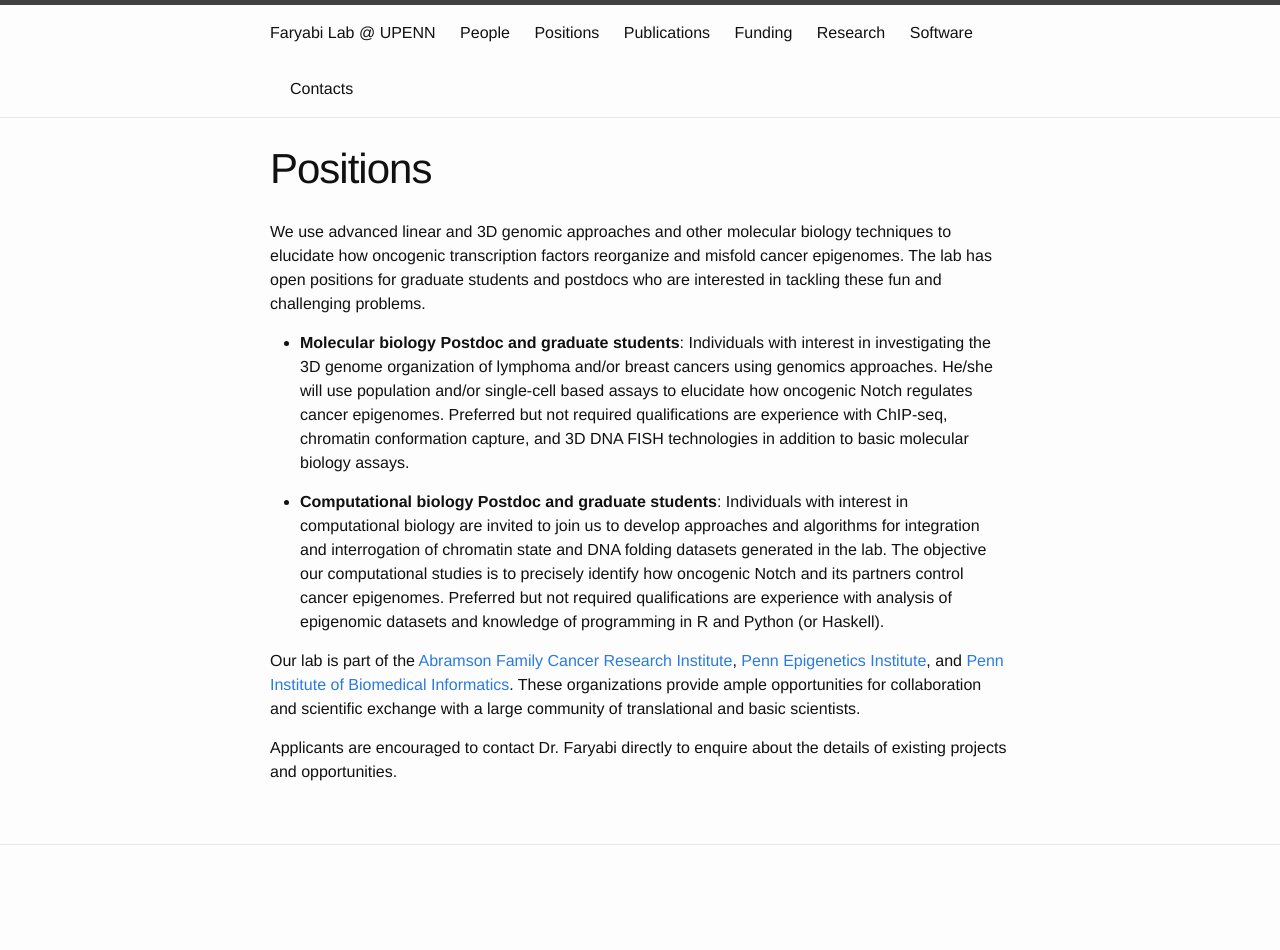
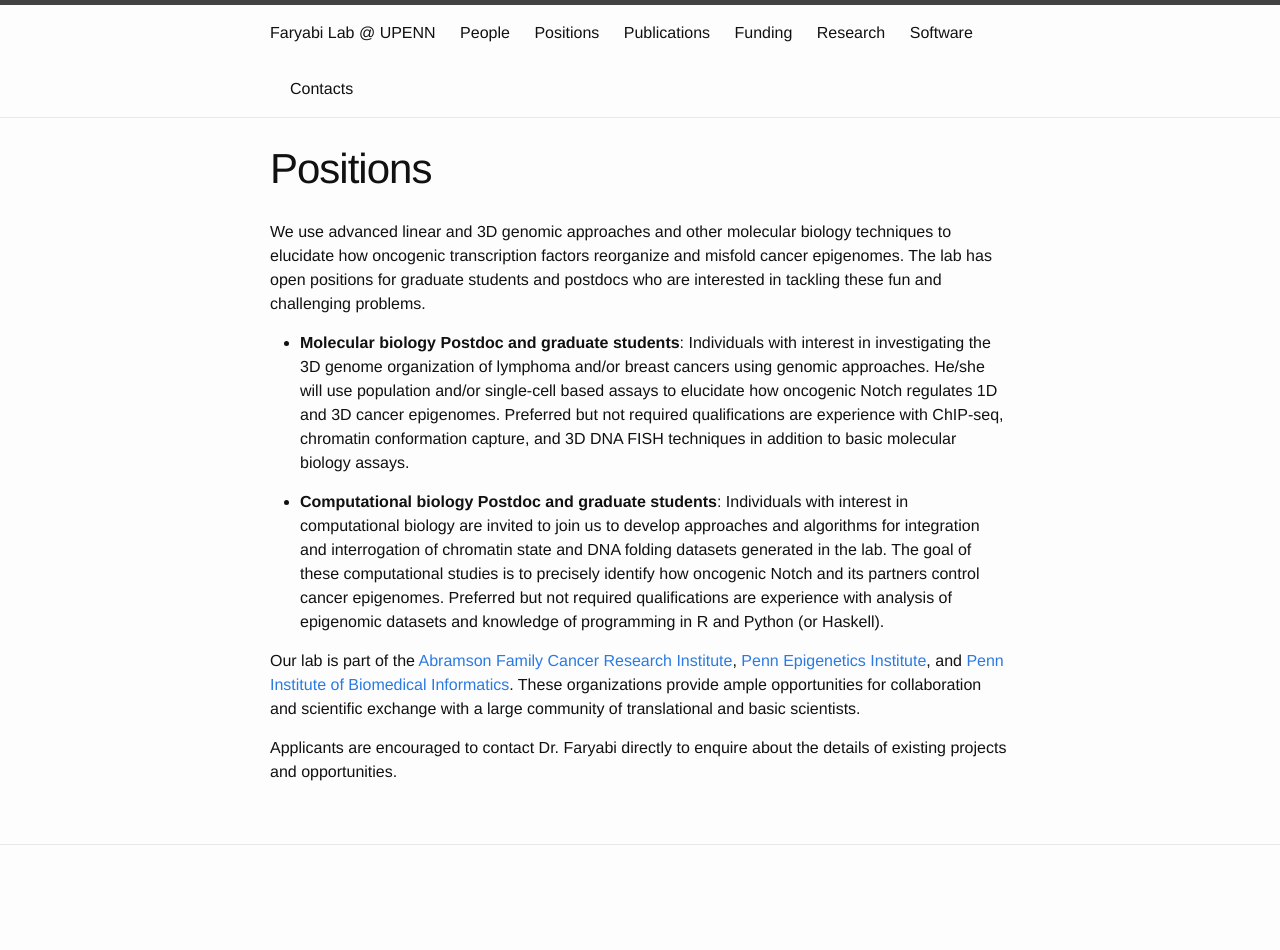
Before and after one commit to faryabib/faryabib.github.io, a Jekyll site: the page built from positions.md, in a window 1280 px wide. Built offline with Jekyll 4.4.1, drawn with Linux system fonts in a browser that asks for light colours.

Commit message:
Update positions.md

```diff
--- a/positions.md
+++ b/positions.md
@@ -6,9 +6,9 @@ permalink: /positions.html
 
 We use advanced linear and 3D genomic approaches and other molecular biology techniques to elucidate how oncogenic transcription factors reorganize and misfold cancer epigenomes. The lab has open positions for graduate students and postdocs who are interested in tackling these fun and challenging problems.
 
-* **Molecular biology Postdoc and graduate students**: Individuals with interest in investigating the 3D genome organization of lymphoma and/or breast cancers using genomics approaches. He/she will use population and/or single-cell based assays to elucidate how oncogenic Notch regulates cancer epigenomes. Preferred but not required qualifications are experience with ChIP-seq, chromatin conformation capture, and 3D DNA FISH technologies in addition to basic molecular biology assays.
+* **Molecular biology Postdoc and graduate students**: Individuals with interest in investigating the 3D genome organization of lymphoma and/or breast cancers using genomic approaches. He/she will use population and/or single-cell based assays to elucidate how oncogenic Notch regulates 1D and 3D cancer epigenomes. Preferred but not required qualifications are experience with ChIP-seq, chromatin conformation capture, and 3D DNA FISH techniques in addition to basic molecular biology assays.
 
-* **Computational biology Postdoc and graduate students**: Individuals with interest in computational biology are invited to join us to develop approaches and algorithms for integration and interrogation of chromatin state and DNA folding datasets generated in the lab. The objective our computational studies is to precisely identify how oncogenic Notch and its partners control cancer epigenomes. Preferred but not required qualifications are experience with analysis of epigenomic datasets and knowledge of programming in R and Python (or Haskell).
+* **Computational biology Postdoc and graduate students**: Individuals with interest in computational biology are invited to join us to develop approaches and algorithms for integration and interrogation of chromatin state and DNA folding datasets generated in the lab. The goal of these computational studies is to precisely identify how oncogenic Notch and its partners control cancer epigenomes. Preferred but not required qualifications are experience with analysis of epigenomic datasets and knowledge of programming in R and Python (or Haskell).
 
 Our lab is part of the [Abramson Family Cancer Research Institute](http://www.afcri.upenn.edu/), [Penn Epigenetics Institute](https://hosting.med.upenn.edu/epigenetics/program-members/), and [Penn Institute of Biomedical Informatics](http://upibi.org/). These organizations provide ample opportunities for collaboration and scientific exchange with a large community of translational and basic scientists.
 
```
